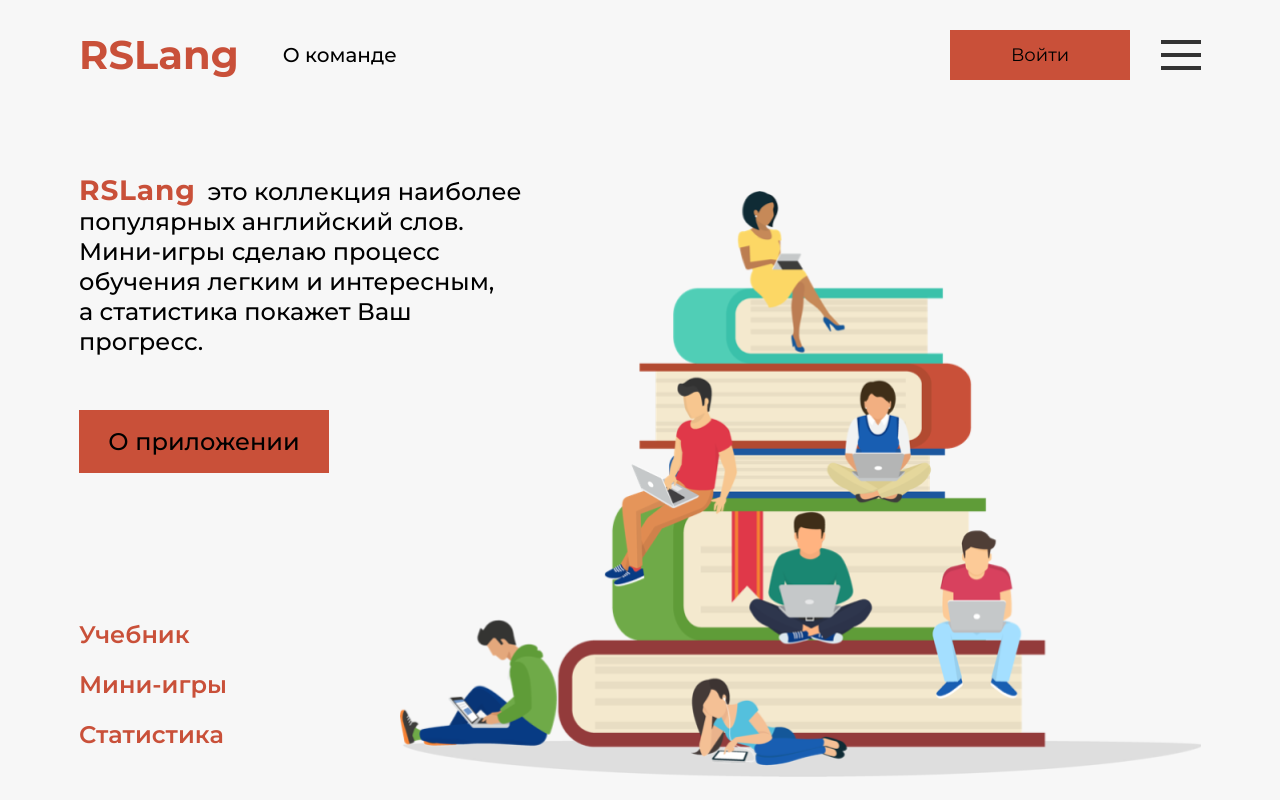
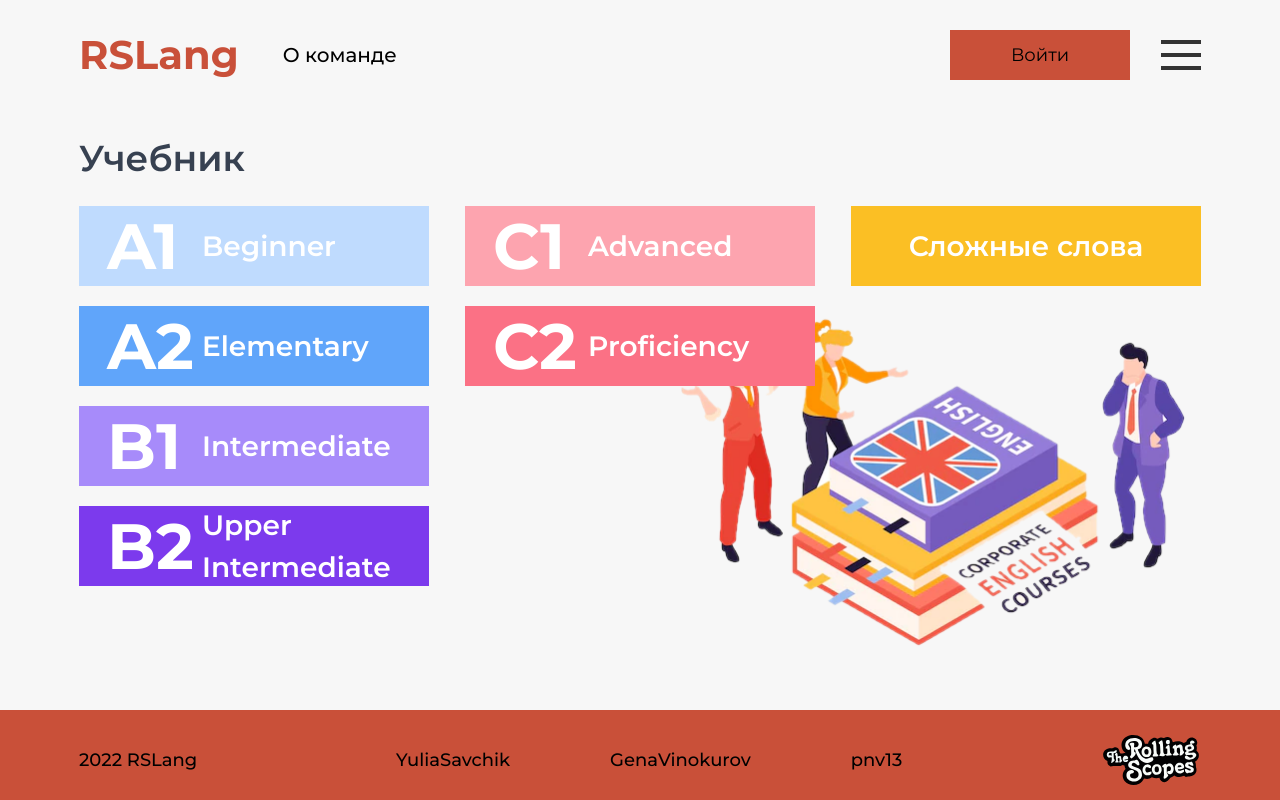
Before and after one commit to stza-by/rslang, a React (Create React App) app: page /textbook in a window 1280 px wide. Shown: the top 800 px of the page. Built offline with nearby package versions, Linux system fonts and the light colour scheme; a web font is replaced by a local one.

Commit message:
feat: add Routes

```diff
--- a/src/App.tsx
+++ b/src/App.tsx
@@ -1,14 +1,19 @@
 import React from 'react';
 import './App.css';
+import { Routes, Route } from 'react-router-dom';
 import Main from './pages/main/Main';
 import Header from './components/header/Header';
 import Footer from './components/footer/Footer';
+import Textbook from './pages/textbook/Textbook';
 
 const App: React.FC = () => (
   <>
     <Header></Header>
     <div className="container">
-      <Main></Main>
+      <Routes>
+          <Route path='/' element={<Main />} />
+          <Route path='/textbook' element={<Textbook />} />
+      </Routes>
     </div>
     <Footer></Footer>
   </>
--- a/src/components/nav/Nav.tsx
+++ b/src/components/nav/Nav.tsx
@@ -1,24 +1,15 @@
 import React from 'react';
-import { Link, Routes, Route } from 'react-router-dom';
-import Main from '../../pages/main/Main';
+import { Link } from 'react-router-dom';
 import style from './Nav.module.css';
 
 const Nav = () => (
-  <>
   <nav>
     <ul className={style.ul}>
-        <li><Link to='/' className={style.link}>Учебник</Link></li>
+      <li><Link to='/textbook' className={style.link}>Учебник</Link></li>
       <li><Link to='/' className={style.link}>Мини-игры</Link></li>
       <li><Link to='/' className={style.link}>Статистика</Link></li>
     </ul>
-
   </nav>
-    {/* <Routes>
-      <Route path='/' element={<Main />}></Route>
-      <Route path='/'></Route>
-      <Route path='/'></Route>
-    </Routes> */}
-  </>
 );
 
 export default Nav;
--- a/src/pages/textbook/textbook.module.css
+++ b/src/pages/textbook/textbook.module.css
@@ -2,7 +2,6 @@
   position: relative;
   padding: 28px 0 48px;
   min-height: calc(100vh - 200px);
-  background-color: #FFFFFF;
   display: flex;
   flex-direction: column;
 }
```
Also changed, not shown: src/assets/Textbook.png (added). Lines whose indentation alone changed are shown as unchanged.
